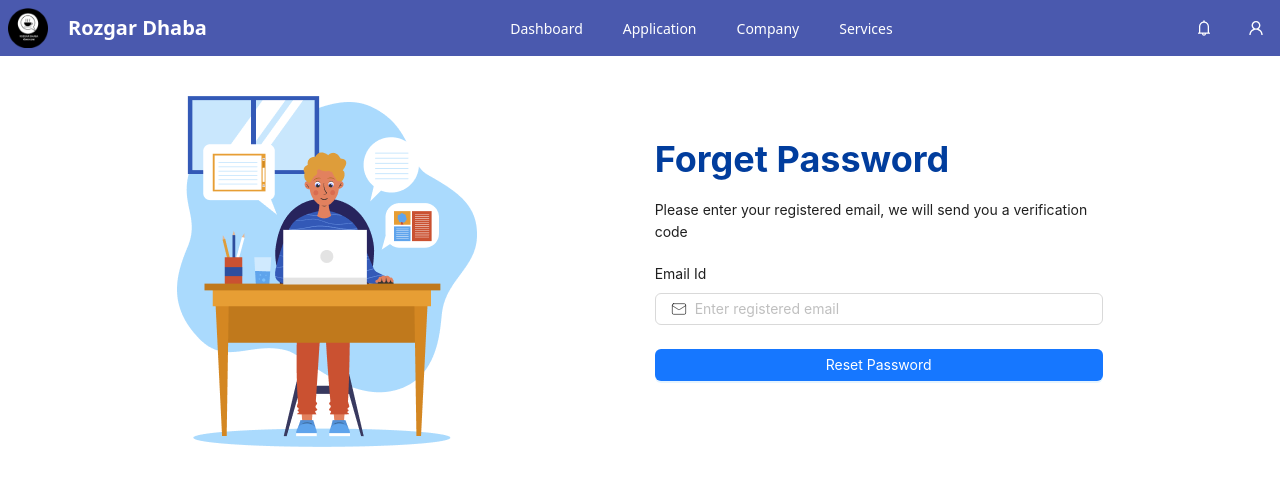
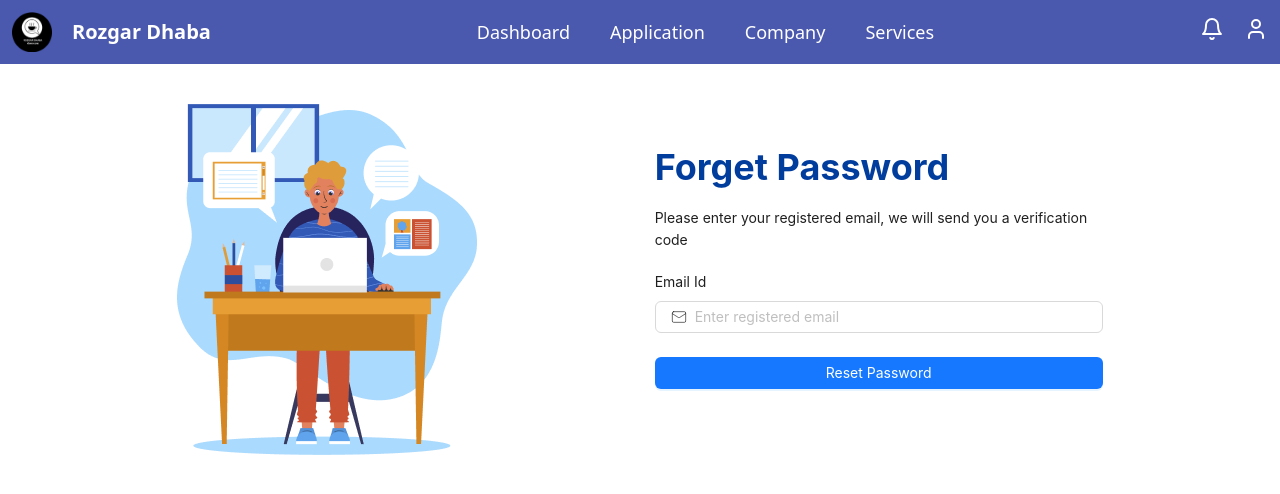
Before and after one commit to Prathamesh-aasa/rojgar, a React (Vite) app: page /forgot-password in a window 1280 px wide. Shown: the top 494 px of the page. Built offline with nearby package versions, Linux system fonts and the light colour scheme; no server answers; sample sign-in values are in the browser's storage.

Commit message:
fix bugs

```diff
--- a/src/navigation/index.jsx
+++ b/src/navigation/index.jsx
@@ -19,6 +19,7 @@ import {
   UserOutlined as UserIcon,
 } from "@ant-design/icons";
 import logo from "../assets/Rozgar Dhaba logo1-1 1.png";
+import { Bell, User } from "lucide-react";
 const Navigation = () => {
   const { loginUser, loading, user, logOut } = useContext(AuthContext);
   const NotFound = () => {
@@ -64,7 +65,7 @@ const Navigation = () => {
         </div>
       )}
       {user ? (
-        <nav className="bg-[#4A59AE] text-white p-2 flex justify-between items-center">
+        <nav className="bg-[#4A59AE] text-white p-3 flex justify-between items-center">
           <div className="flex items-center gap-5">
             <img src={logo} alt="" className="w-[40px]" />
             <span className="text-xl font-bold">Rozgar Dhaba</span>
@@ -73,32 +74,34 @@ const Navigation = () => {
           <div className="space-x-4">
             <a
               href="/dashboard"
-              className="text-white hover:text-[#F7B652] px-3 py-2 rounded-md text-sm font-medium"
+              className="text-white hover:text-[#F7B652] px-3 py-2 rounded-md  font-medium text-lg"
             >
               Dashboard
             </a>
             <a
               href="/application"
-              className="text-white hover:text-[#F7B652] px-3 py-2 rounded-md text-sm font-medium"
+              className="text-white hover:text-[#F7B652] px-3 py-2 rounded-md  font-medium text-lg"
             >
               Application
             </a>
             <a
               href="/companies"
-              className="text-white hover:text-[#F7B652] px-3 py-2 rounded-md text-sm font-medium"
+              className="text-white hover:text-[#F7B652] px-3 py-2 rounded-md font-medium text-lg"
             >
               Company
             </a>
             <a
               href="/services"
-              className="text-white hover:text-[#F7B652] px-3 py-2 rounded-md text-sm font-medium"
+              className="text-white hover:text-[#F7B652] px-3 py-2 rounded-md font-medium text-lg"
             >
               Services
             </a>
           </div>
-          <div className="flex items-center justify-center gap-3">
-            <a className="relative" href="/notifications">
-              <BellOutlined className="h-10 w-10 text-white" />
+          <div className="flex items-center justify-center gap-5">
+            <a className="" href="/notifications">
+              <Space>
+                <Bell className=" text-white" />
+              </Space>
             </a>
 
             <Dropdown
@@ -108,7 +111,7 @@ const Navigation = () => {
             >
               <div>
                 <Space>
-                  <UserIcon className="h-6 w-6 text-white" />
+                  <User className="text-white" />
                 </Space>
               </div>
             </Dropdown>
--- a/src/pages/Notification/index.jsx
+++ b/src/pages/Notification/index.jsx
@@ -18,6 +18,7 @@ import {
   doc,
   getDocs,
   serverTimestamp,
+  updateDoc,
 } from "firebase/firestore";
 import { UserOutlined } from "@ant-design/icons";
 import moment from "moment";
@@ -82,18 +83,26 @@ const Notifications = () => {
 
       const note = {
         text: values.message,
-        sent_at:moment().format('YYYY-MM-DDTHH:mm:ss[Z]'),
+        sent_at: moment().format("YYYY-MM-DDTHH:mm:ss[Z]"),
       };
 
       const promises = users.map(async (user) => {
         const userRef = doc(db, "Users", user.id);
         const notificationsRef = collection(userRef, "Notifications");
-        await addDoc(notificationsRef, {
-          user_id:user.id,
+
+        const docRef = await addDoc(notificationsRef, {
+          user_id: user.id,
           ...note,
           image_link: null,
         });
+
+        // Update the document with its ID
+        await updateDoc(docRef, {
+          id: docRef.id,
+        });
       });
+
+      await Promise.all(promises);
 
       await Promise.all(promises);
       notificationForm.resetFields();
@@ -121,19 +130,25 @@ const Notifications = () => {
       const note = {
         service_type: service_type,
         text: message,
-        sent_at: moment().format('YYYY-MM-DDTHH:mm:ss[Z]'),
+        sent_at: moment().format("YYYY-MM-DDTHH:mm:ss[Z]"),
       };
 
       // Send notification to each selected user
-      const promises = user?.map(async (userId) => {
+      const promises = users?.map(async (userId) => {
         const userRef = doc(db, "Users", userId);
         const notificationsRef = collection(userRef, "Notifications");
-        await addDoc(notificationsRef, {
-          user_id:userId,
+        const docRef = await addDoc(notificationsRef, {
+          user_id: userId,
           ...note,
           image_link: null, // Assuming you want to set image_link to null
         });
+        // Update the document with its ID
+        await updateDoc(docRef, {
+          id: docRef.id,
+        });
       });
+
+      await Promise.all(promises);
 
       await Promise.all(promises);
       setIsModalVisible(false);
```
